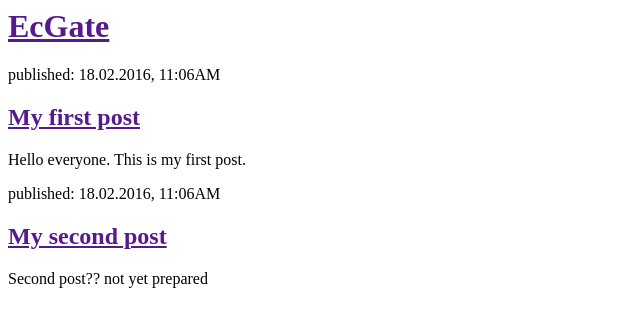
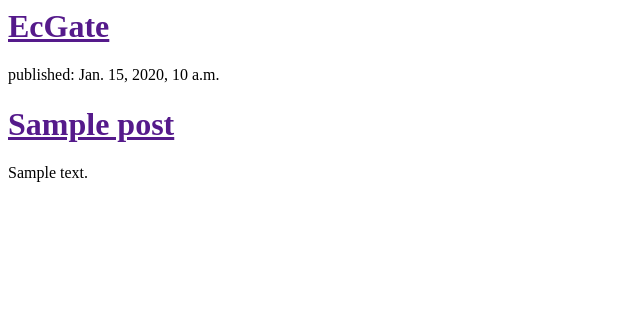
Before and after one commit to maheshgopi08/my-first-blog, a Django app: template blog/templates/blog/post_list.html in a window 1280 px wide. Shown: the top 327 px of the page, without its empty margins (0-640 px from the left). Run offline with Django 3.2, Linux system fonts and the light colour scheme; the template is opened without the code that fills it: values that come from a table or form of the project are taken from there, others are empty; tables that the repository leaves empty hold one stand-in row (values such as "Sample post").

Commit message:
modified templates to display posts from database.

```diff
--- a/blog/templates/blog/post_list.html
+++ b/blog/templates/blog/post_list.html
@@ -7,16 +7,12 @@
             <h1><a href="">EcGate</a></h1>
         </div>
 
-        <div>
-            <p>published: 18.02.2016, 11:06AM</p>
-            <h2><a href="">My first post</a></h2>
-            <p>Hello everyone. This is my first post.</p>
-        </div>
-
-        <div>
-            <p>published: 18.02.2016, 11:06AM</p>
-            <h2><a href="">My second post</a></h2>
-            <p>Second post?? not yet prepared</p>
-        </div>
+   {% for post in posts %}
+    <div>
+        <p>published: {{ post.published_date }}</p>
+        <h1><a href="">{{ post.title }}</a></h1>
+        <p>{{ post.text|linebreaks }}</p>
+    </div>
+{% endfor %}
     </body>
 </html>
--- a/blog/views.py
+++ b/blog/views.py
@@ -1,5 +1,7 @@
 from django.shortcuts import render
+from django.utils import timezone
+from .models import Post
 
-# Create your views here.
 def post_list(request):
-    return render(request, 'blog/post_list.html', {})
+    posts = Post.objects.filter(published_date__lte=timezone.now()).order_by('published_date')
+    return render(request, 'blog/post_list.html', {'posts': posts})
```
